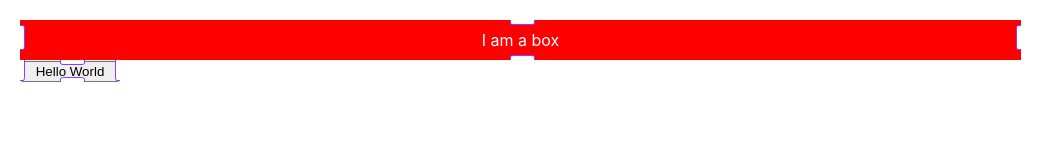
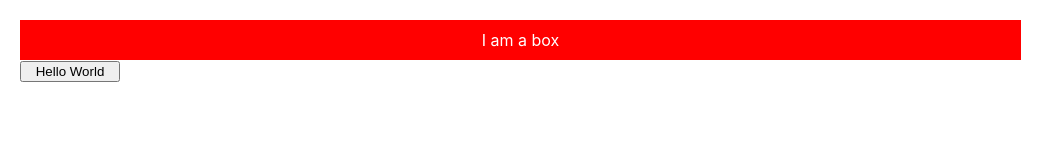
Before and after one commit to nettohadi/frontbuilder, a React (Create React App) app: page / in a window 1280 px wide. Shown: the top 160 px of the page, without its empty margins (0-1064 px from the left). Built offline with nearby package versions, Linux system fonts and the light colour scheme; the HTML template or start-up script is replaced by a standard one.

Commit message:
feat: revert to using style attribute

```diff
--- a/src/pages/Editor/withEditHandler/index.tsx
+++ b/src/pages/Editor/withEditHandler/index.tsx
@@ -1,18 +1,13 @@
-import React from 'react';
-import styled from 'styled-components';
-
+import React, { useContext } from 'react';
 import { commonEvent } from '../events';
 import Resizer from '../Resizer';
 import data from '@src/data';
 import { current } from '@src/common/current';
-
-const StyledDiv = styled.div<any>`
-  width: ${(props) => props.size.width};
-  height: ${(props) => props.size.height};
-`;
+import PageData from '@src/context';
 
 const WithEditHandler = (Component: any) => {
   const NewComponent = ({ element, parent }: any) => {
+    const rerender = useContext(PageData);
     const [style, setStyle] = React.useState({
       width: element.props.style.width,
       height: element.props.style.height,
@@ -34,25 +29,27 @@ const WithEditHandler = (Component: any) => {
       data.persistToLocalStorage();
     };
 
+    const isSelected = current.getElement() === element;
+
     return (
-      <StyledDiv
+      <div
         data-testid="edit-handler-wrapper"
         ref={wrapperRef}
         className={`selectable ${
           element.props.className
-        } edit-handler-wrapper ${
-          current.getElement() === element ? 'selected' : ''
-        }`}
-        {...commonEvent(element, parent)}
-        size={style}
+        } edit-handler-wrapper ${isSelected ? 'selected' : ''}`}
+        {...commonEvent(element, parent, rerender)}
+        style={style}
       >
         <Component element={element} parent={parent} />
-        <Resizer
-          setStyle={setStyle}
-          getRect={getRect}
-          persistToLocalStorage={() => persistToLocalStorage()}
-        />
-      </StyledDiv>
+        {isSelected && (
+          <Resizer
+            setStyle={setStyle}
+            getRect={getRect}
+            persistToLocalStorage={() => persistToLocalStorage()}
+          />
+        )}
+      </div>
     );
   };
 
```
